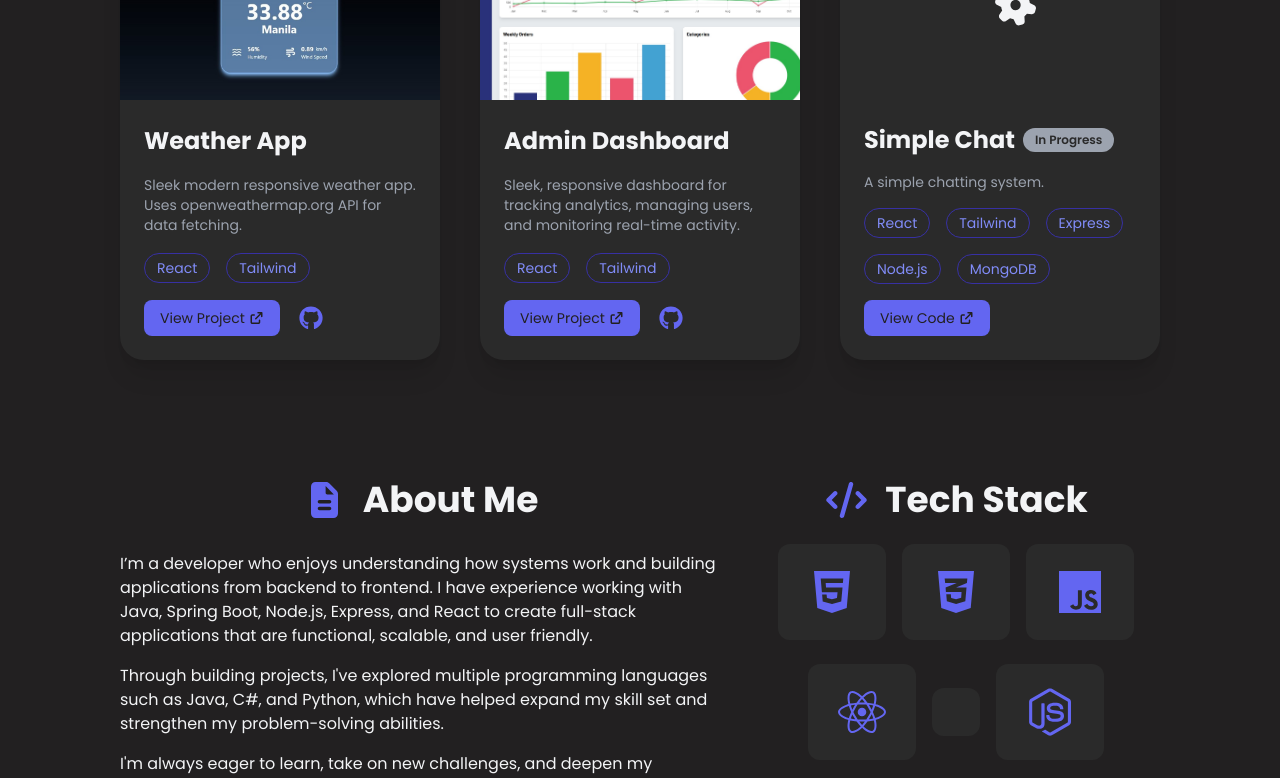
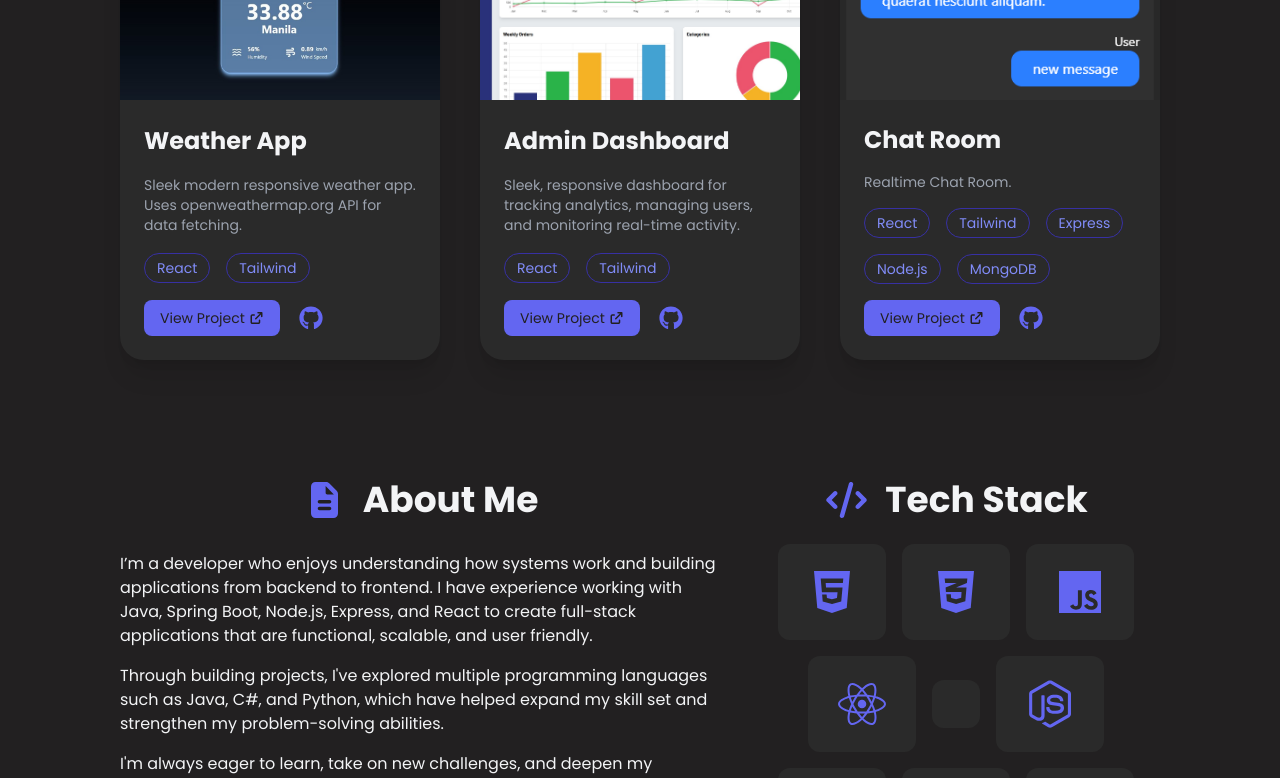
Before and after one commit to jeramie-santos/Portfolio-2026, a React (Vite) app in the folder portfolio/: page / in a window 1280 px wide. Shown: the part 1080-1858 px from the top of the page. Built offline with nearby package versions, Linux system fonts and the light colour scheme.

Commit message:
added chat app projects and fix gap in tech stack section

```diff
--- a/portfolio/src/Components/About.jsx
+++ b/portfolio/src/Components/About.jsx
@@ -47,9 +47,9 @@ const skillsData = [
                       <FontAwesomeIcon icon={faCode} className='text-2xl md:text-3xl lg:text-4xl text-(--color-primary)'/>
                       <h2 className='font-bold text-2xl md:text-3xl lg:text-4xl'>Tech Stack</h2>
                     </div>
-                    <div className='flex flex-col gap-6'>
+                    <div className='flex flex-col gap-4'>
                         {skillsData.map((skill, index) =>
-                            <div key={index} className='flex flex-col gap-6'>
+                            <div key={index} className='flex flex-col gap-4'>
                                 <div className='flex gap-4 items-center justify-center flex-wrap'>
                                    {skill.items.map((item, j) =>
                                      <div key={j} className='bg-(--color-surface) p-6 flex flex-col justify-center items-center gap-2 rounded-xl transition hover:-translate-y-2 hover:shadow-2xl'>
--- a/portfolio/src/Components/Projects.jsx
+++ b/portfolio/src/Components/Projects.jsx
@@ -5,6 +5,7 @@ import { faArrowUpRightFromSquare, faGears, faLaptopCode } from '@fortawesome/fr
 
 import weather from "../assets/Weather-App.jpg"
 import dashboard from "../assets/Admin-Dashboard.jpg"
+import chatRoom from "../assets/Chat-Room.png"
 
 const Projects = () => {
 
@@ -28,13 +29,13 @@ const featuredProjects = [
     githubLink: "https://github.com/jeramie-santos/React-Admin-Dashboard"
   },
   {
-    title: "Simple Chat",
-    projectStatus: "work-in-progress",
-    description: "A simple chatting system.",
-    image: "",
+    title: "Chat Room",
+    projectStatus: "done",
+    description: "Realtime Chat Room.",
+    image: chatRoom,
     tech: ["React", "Tailwind", "Express", "Node.js" ,"MongoDB", ],
-    liveLink: "https://github.com/jeramie-santos/react-simple-chat",
-    githubLink: ""
+    liveLink: "https://fullstack-chat-two.vercel.app/",
+    githubLink: "https://github.com/jeramie-santos/react-simple-chat"
   },
 ];
 
```
Also changed, not shown: portfolio/src/assets/Chat-Room.png (added).
